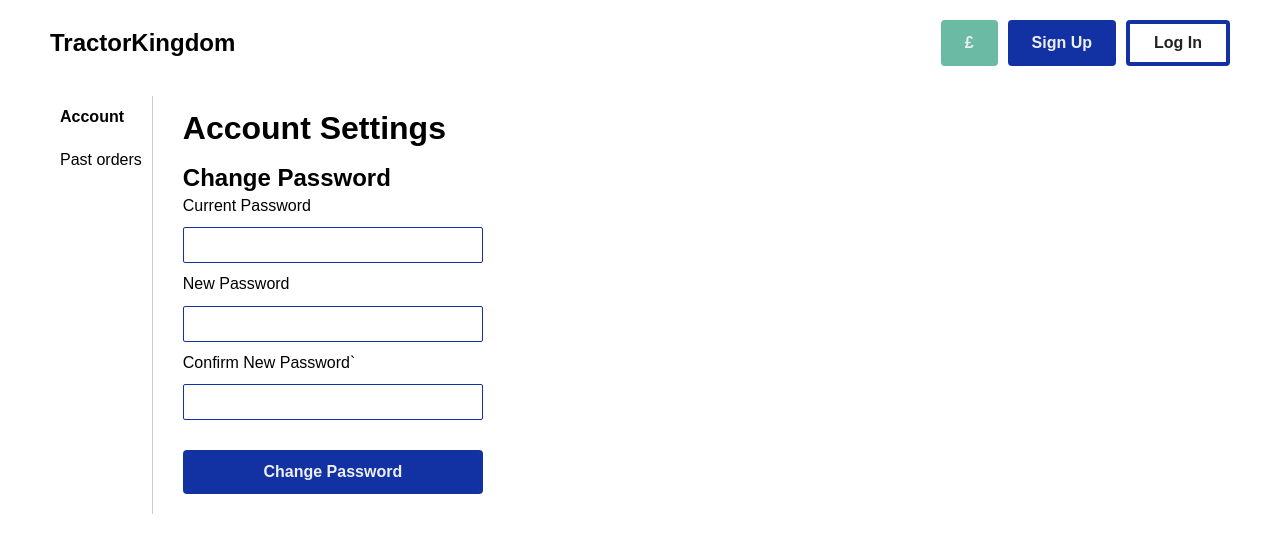
After one commit to rhydb/flaskshop, a Flask app: page /myaccount in a window 1280 px wide. The commit adds this page. Shown: the top 553 px of the page. Run offline with Flask 3, Linux system fonts and the light colour scheme.

Commit message:
add myaccount page

```diff
--- a/app/main/routes.py
+++ b/app/main/routes.py
@@ -254,3 +254,7 @@ def discount_get(code):
         "discount": discount.discount,
         "total": total,
     })
+
+@main.get("/myaccount")
+def myaccount():
+    return render_template("myaccount.html")
--- a/app/static/style.css
+++ b/app/static/style.css
@@ -388,6 +388,33 @@ button.search {
     width: 100%;
 }
 
+/* my account page */
+.myaccount {
+    display: flex;
+    gap: 20px;
+}
+
+.myaccount aside {
+    display: flex;
+    flex-direction: column;
+    min-width: fit-content;
+    border-right: 1px solid #ccc;
+}
+
+.myaccount section {
+    margin: 10px 0;
+}
+
+.myaccount aside a {
+    padding: 10px;
+}
+.myaccount aside a.selected {
+    font-weight: bold;
+}
+.myaccount aside a:hover {
+    background-color: #eee;
+}
+
 @media (max-width: 900px) {
     .checkout {
         flex-direction: column;
--- a/app/templates/base.html
+++ b/app/templates/base.html
@@ -26,6 +26,7 @@
             {% block navbuttons %}
                 {% block basket %}<a tabindex="0" id="total" href="{{ url_for("main.checkout") }}" class="basket btn btn-green">£{{ total }}</a>{% endblock %}
                 {% if current_user.is_authenticated %}
+                    {% block myaccount %}<a href='{{ url_for("main.myaccount") }}' tabindex="0" class="btn">My Account</a>{% endblock %}
                     {% block logout %}<a href='{{ url_for("main.logout") }}' tabindex="0" class="btn">Logout</a>{% endblock %}
                 {% else %}
                     {% block register %}<a href='{{ url_for("main.register") }}' tabindex="0" class="btn">Sign Up</a>{% endblock %}
--- /dev/null
+++ b/app/templates/myaccount.html
@@ -0,0 +1,29 @@
+{% extends "base.html" %}
+
+{% block main %}
+    <div class="myaccount indented">
+        <aside>
+            <a href="" class="selected">Account</a>
+            <a href="">Past orders</a>
+        </aside>
+        <main>
+            <h1>Account Settings</h1>
+
+            <section>
+                <h2>Change Password</h2>
+                <form action="" class="longform">
+                    <label for="current-password">Current Password</label>
+                    <input type="password" name="current-password" id="current-password" class="input">
+
+                    <label for="new-password">New Password</label>
+                    <input type="password" name="new-password" id="new-password" class="input">
+
+                    <label for="new-password-confirm">Confirm New Password`</label>
+                    <input type="password" name="new-password-confirm" id="new-password-confirm" class="input">
+
+                    <button class="btn" type="submit">Change Password</button>
+                </form>
+            </section>
+        </main>
+    </div>
+{% endblock %}
```
